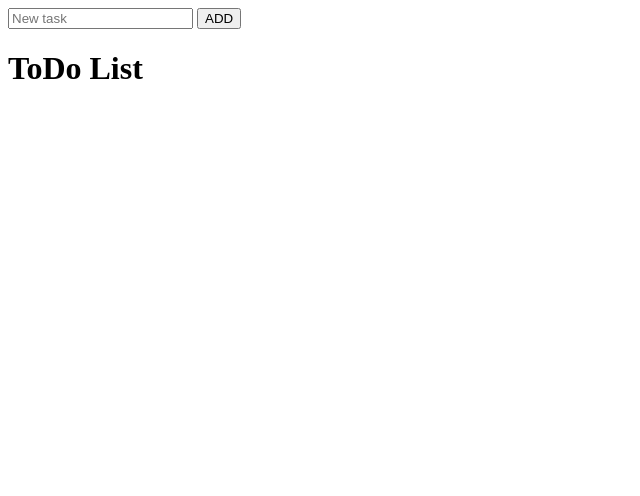
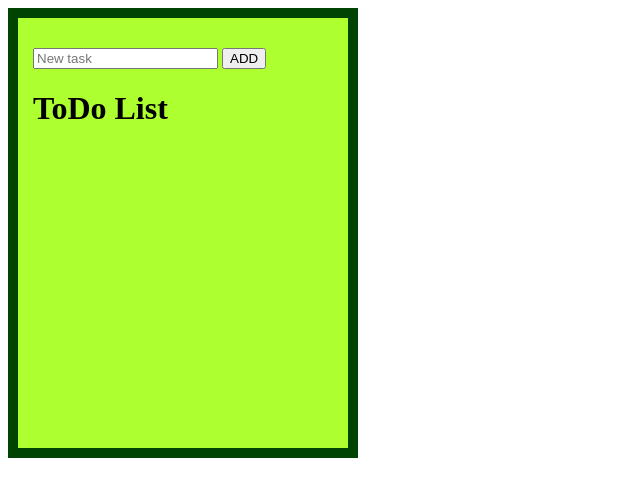
Before and after one commit to garridorafa/vanilla-todo-list, a plain HTML site: page ToDoList.html in a window 1280 px wide. Shown: the whole page, without its empty margins (0-640 px from the left). Drawn offline with Linux system fonts and the light colour scheme.

Commit message:
Add a little CSS styles

```diff
--- a/ToDoList.html
+++ b/ToDoList.html
@@ -23,12 +23,27 @@
             }
             taskList.innerHTML = html;
         }
-
-
     </script>
+    <style type="text/css">
+    input{
+        margin-top: 5%;
+    }
+    div.app{
+        background-color:greenyellow;
+        width: 300px;
+        height: 400px;
+        padding: 15px;
+        border-style: solid;
+        border-width: 10px;
+        border-color: rgb(0, 68, 3);
+    }
+    li{
+        list-style-type: none;
+    }
+    </style>
 </head>
 <body>
-    <div>
+    <div class = "app">
         <input type="text" id="input" placeholder="New task" >
         <input type="button" onclick="newTask()" value="ADD">
         <div>
```
